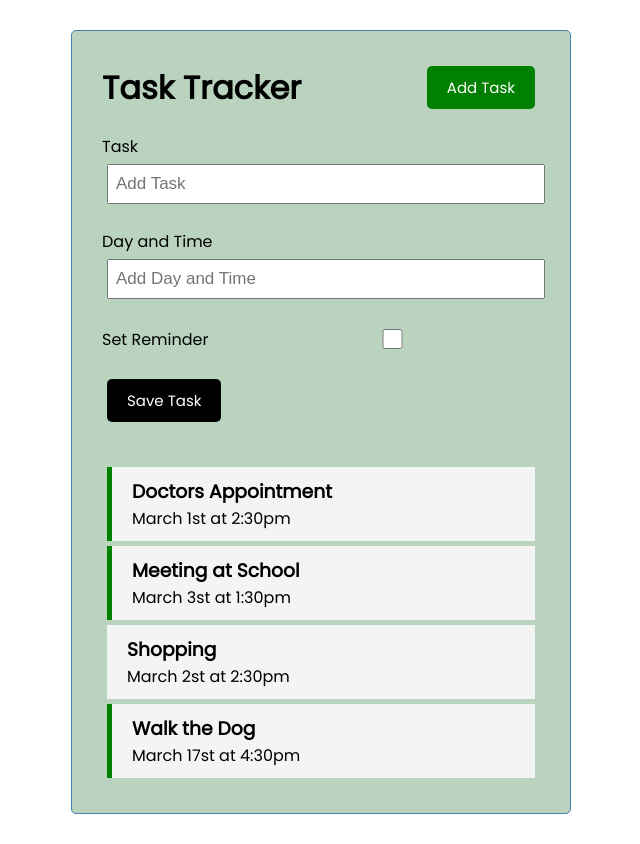
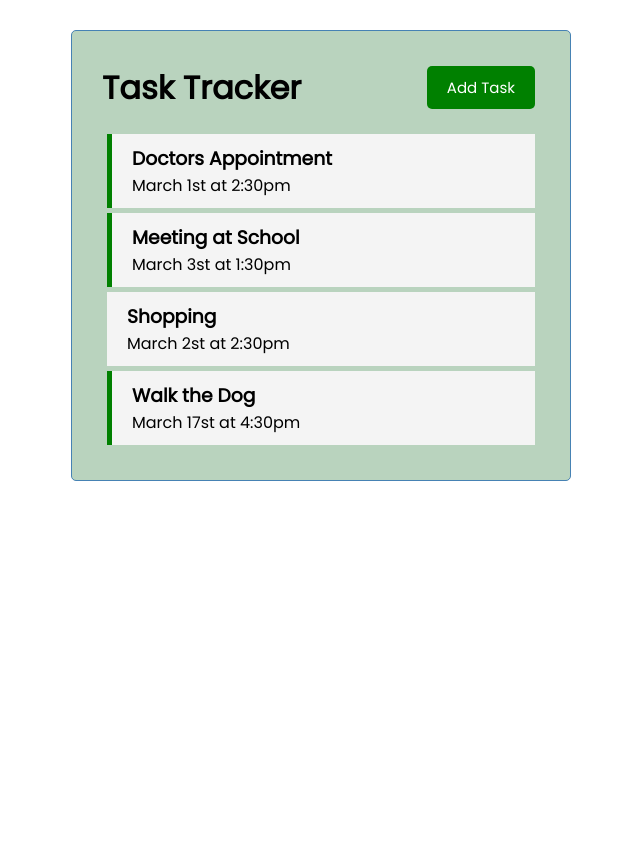
Before and after one commit to alissareynolds/vue-task-app, a Vue app: page / in a window 1280 px wide. Shown: the whole page, without its empty margins (319-959 px from the left). After the commit the page ends 800 px from the top, so only its background shows below. Built offline with nearby package versions, Linux system fonts and the light colour scheme; the HTML template or start-up script is replaced by a standard one.

Commit message:
added toggle AddTask

```diff
--- a/src/App.vue
+++ b/src/App.vue
@@ -1,7 +1,9 @@
 <template>
   <div class="container">
-    <Header title="Task Tracker"/>
-    <AddTask @add-task="addTask"/>
+    <Header @toggle-add-task="toggleAddTask" title="Task Tracker"/>
+    <div v-show="showAddTask">
+      <AddTask @add-task="addTask"/>
+    </div>
     <Tasks @toggle-reminder="toggleReminder" @delete-task="deleteTask" :tasks="tasks"/>
   </div>
 </template>
@@ -20,10 +22,14 @@
   },
   data() {
     return {
-      tasks: []
+      tasks: [],
+      showAddTask: false
     }
   },
   methods: {
+    toggleAddTask() {
+      this.showAddTask = !this.showAddTask
+    },
     addTask(task) {
       this.tasks = [...this.tasks, task]
     },
--- a/src/components/Button.vue
+++ b/src/components/Button.vue
@@ -13,9 +13,8 @@
     },
     methods: {
         onClick() {
-            console.log('click')
+            this.$emit('toggle-add-task')
         }
-
     }
 }
 </script>
--- a/src/components/Header.vue
+++ b/src/components/Header.vue
@@ -1,7 +1,7 @@
 <template>
     <header>
         <h1>{{title}}</h1>
-        <Button text="Add Task" color="green"/>
+        <Button @toggle-add-task="$emit('toggle-add-task')" text="Add Task" color="green"/>
     </header>
 </template>
 
```
